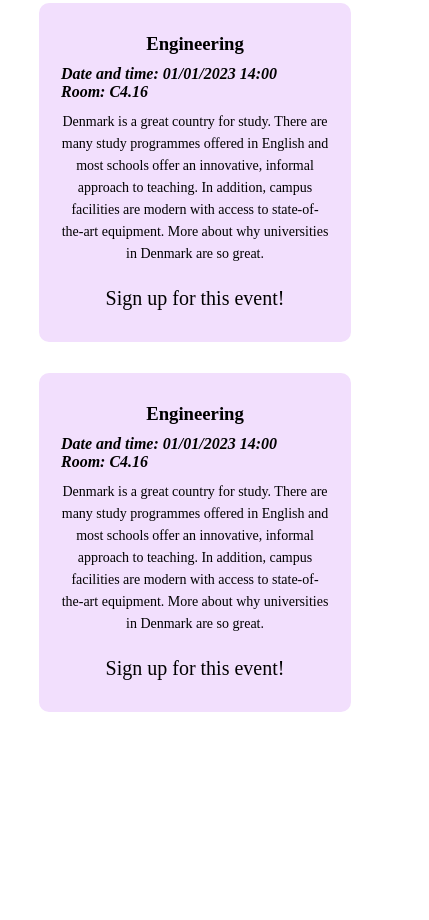
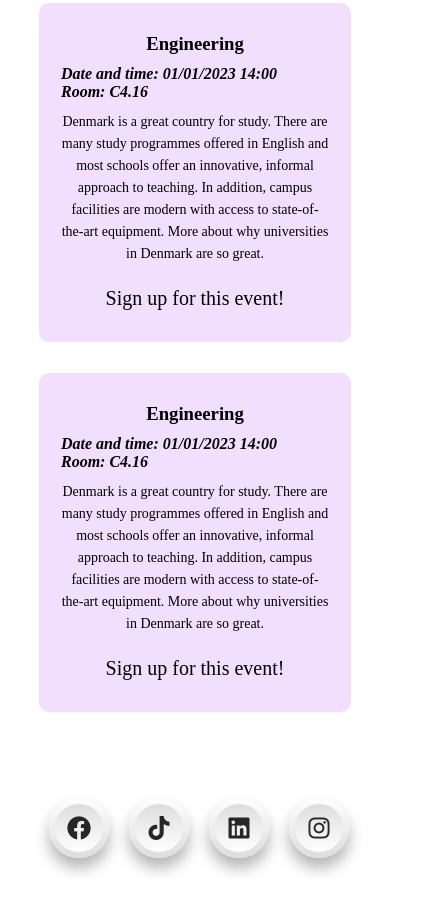
Before and after one commit to lukizenek/SEP-7-Group-2-website, a plain HTML site: page events.html in a window 390 px wide. Shown: the part 1541-2461 px from the top of the page, 429 px wide, since content can reach past the window. Before the commit the page ends 2269 px from the top, so only its background shows below. Drawn offline with Linux system fonts and the light colour scheme.

Commit message:
tueasday commit

```diff
--- a/events.html
+++ b/events.html
@@ -47,7 +47,7 @@
                     <h4>Date and time: 01/01/2023 14:00</h4>
                     <h4>Room: C4.16</h4>
                     <p>Denmark is a great country for study. There are many study programmes offered in English and most schools offer an innovative, informal approach to teaching. In addition, campus facilities are modern with access to state-of-the-art equipment. More about why universities in Denmark are so great.</p>
-                    <a href="" class="hero-btn-evnt">Sign up for this event!</a>
+                    <a href="https://en.via.dk/programmes/bachelor#Area%20of%20interest=Engineering" class="hero-btn-evnt">Sign up for this event!</a>
                 </div>
             </div>
             <div class="row">
@@ -56,7 +56,7 @@
                     <h4>Date and time: 01/01/2023 14:00</h4>
                     <h4>Room: C4.16</h4>
                     <p>Denmark is a great country for study. There are many study programmes offered in English and most schools offer an innovative, informal approach to teaching. In addition, campus facilities are modern with access to state-of-the-art equipment. More about why universities in Denmark are so great.</p>
-                    <a href="" class="hero-btn-evnt">Sign up for this event!</a>
+                    <a href="https://en.via.dk/programmes/bachelor#Area%20of%20interest=Engineering" class="hero-btn-evnt">Sign up for this event!</a>
                 </div>
             </div>
             <div class="row">
@@ -65,7 +65,7 @@
                     <h4>Date and time: 01/01/2023 14:00</h4>
                     <h4>Room: C4.16</h4>
                     <p>Denmark is a great country for study. There are many study programmes offered in English and most schools offer an innovative, informal approach to teaching. In addition, campus facilities are modern with access to state-of-the-art equipment. More about why universities in Denmark are so great.</p>
-                    <a href="" class="hero-btn-evnt">Sign up for this event!</a>
+                    <a href="https://en.via.dk/programmes/bachelor#Area%20of%20interest=Engineering" class="hero-btn-evnt">Sign up for this event!</a>
                 </div>
             </div>
 
@@ -81,5 +81,13 @@
         navLinks.style.right = "-200px";
     }
 </script>
+<footer class="social-footer">
+    <ul>
+        <li><a href="https://www.facebook.com/viauniversitycollege/"><i class="fab fa-facebook" aria-hidden="true"></i></a></li>
+        <li><a href="#"><i class="fab fa-tiktok" aria-hidden="true"></i></a></li>
+        <li><a href="https://www.linkedin.com/school/via-university-college/?originalSubdomain=dk"><i class="fab fa-linkedin" aria-hidden="true"></i></a></li>
+        <li><a href="https://www.instagram.com/viauniversitycollege/?hl=en"><i class="fab fa-instagram" aria-hidden="true"></i></a></li>
+      </ul>
+</footer>
     </body>
 </html>
--- a/style.css
+++ b/style.css
@@ -396,7 +396,72 @@ button:focus{
     padding-top: 50px;
     line-height: 30px;
 }
+.social-footer{
+    justify-content: center;
+    padding-top: 100px;
+}
+.social-footer ul {
+    position:relative;
+    top: 50%;
+    left: 90%;
+    transform: translate(-50%, -50%);
+    margin:0;
+    padding:0;
+    display:flex;
+  }
 
+  .social-footer ul li {
+    list-style: none;
+  }
+
+  .social-footer ul li a {
+    position: relative;
+    width:60px;
+    height:60px;
+    display:block;
+    text-align:center;
+    margin:0 10px;
+    border-radius: 50%;
+    padding: 6px;
+    box-sizing: border-box;
+    text-decoration:none;
+    box-shadow: 0 10px 15px rgba(0,0,0,0.3);
+    background: linear-gradient(0deg, #ddd, #fff);
+    transition: .5s;
+  }
+
+  .social-footer ul li a:hover {
+    box-shadow: 0 2px 5px rgba(0,0,0,0.3);
+    text-decoration:none;
+  }
+
+  .social-footer ul li a .fab {
+    width: 100%;
+    height:100%;
+    display:block;
+    background: linear-gradient(0deg, #fff, #ddd);
+    border-radius: 50%;
+    line-height: calc(60px - 12px);
+    font-size:24px;
+    color: #262626;
+    transition: .5s;
+  }
+
+  .social-footer ul li:nth-child(1) a:hover .fab {
+    color: #3b5998;
+  }
+
+  .social-footer ul li:nth-child(2) a:hover .fab {
+    color: #0bf593;
+  }
+
+  .social-footer ul li:nth-child(3) a:hover .fab {
+    color: #007bb6;
+  }
+
+  .social-footer ul li:nth-child(4) a:hover .fab {
+    color: #e4405f;
+  }
 
 @media(max-width: 700px){
     .text-box h1{
@@ -436,10 +501,32 @@ button:focus{
     .row{
         flex-direction: column;
     }
-    .video{
-	padding-top: 56.25%;
-    display: block;
-    content: '';
+    .video-insp{
+	width: 100%;
+    height: auto;
     }
+    video{
+        position: relative;
+        padding-bottom: 56.25%;
+        padding-top: 25px;
+        height: 0;
+        padding: 20px;
+    }
+    .video iframe{
+        position: absolute;
+        top: 0;
+        left: 0;
+        width: 1005;
+        height: 100%;
+    }
+    .social-footer ul {
+        position:relative;
+        top: 50%;
+        left: 60%;
+        transform: translate(-50%, -50%);
+        margin:0;
+        padding:0;
+        display:flex;
+      }
 
 }
```
Also changed, not shown: about.html (+8 -0 lines), courses.html (+8 -0 lines), index.html (+11 -2 lines), quiz.html (+8 -0 lines), women.html (+10 -2 lines).
